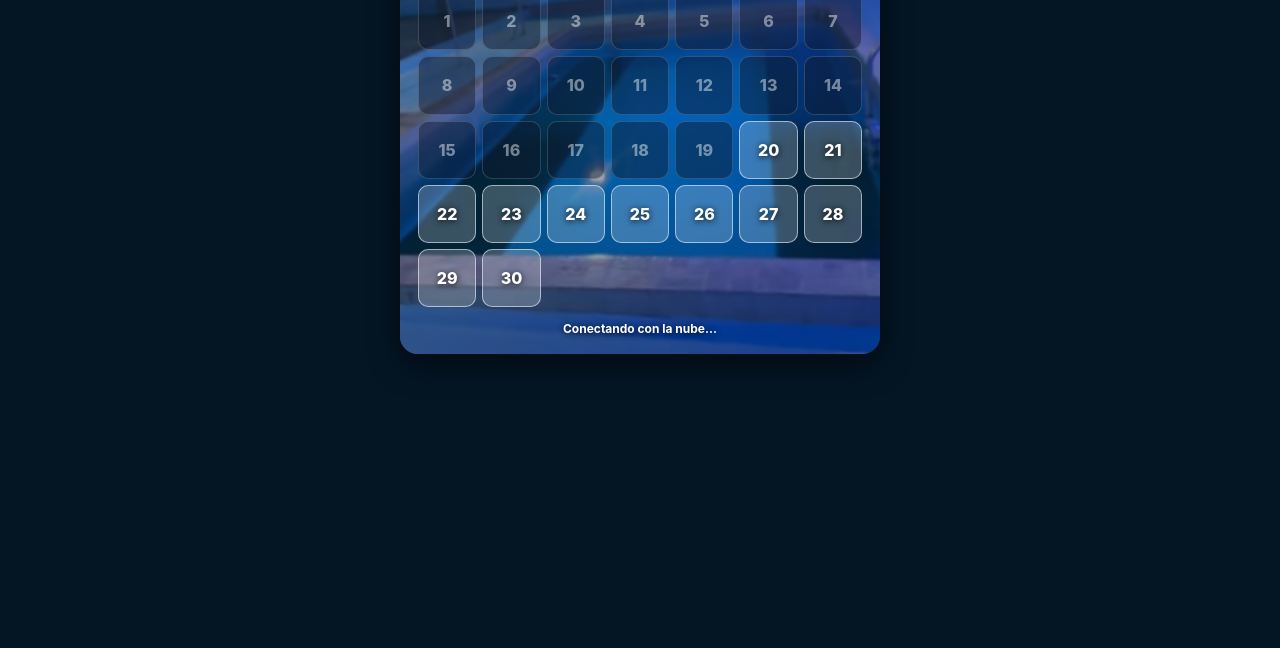
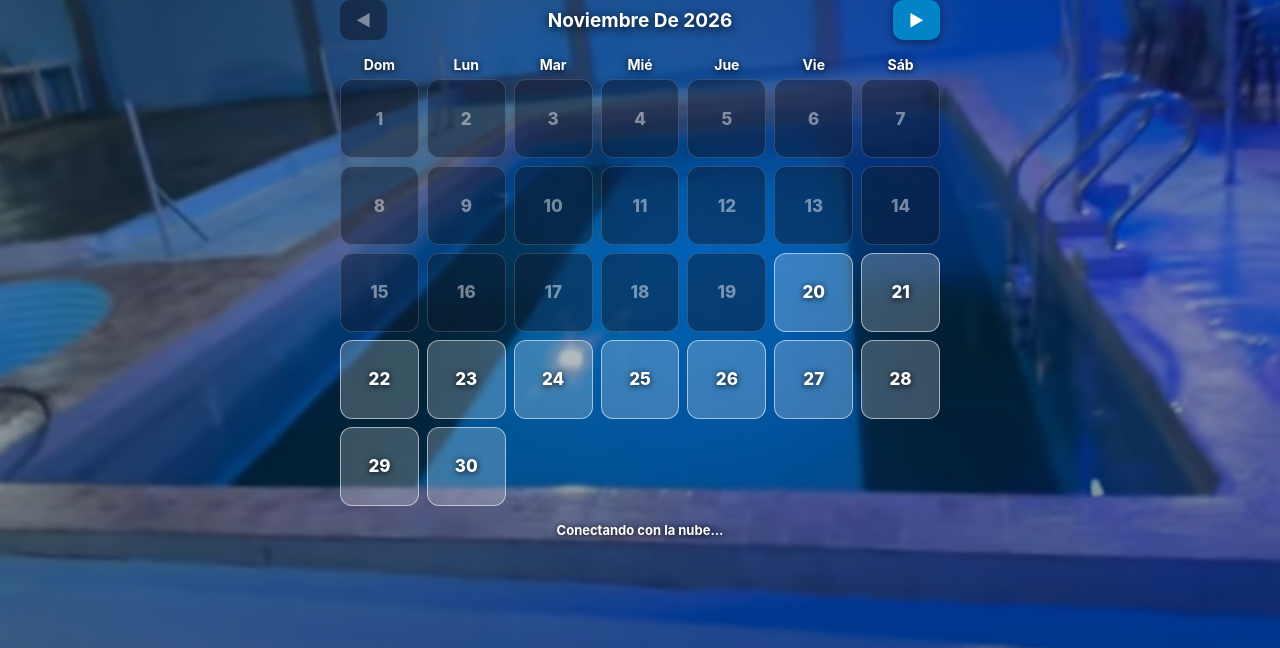
Before and after one commit to Alexya1/Piscina-Oasis-calendario, a plain HTML site: page index.html in a window 1280 px wide. Shown: the part 152-800 px from the top of the page. Drawn offline with Linux system fonts and the light colour scheme; no server answers.

```diff
--- a/index.html
+++ b/index.html
@@ -4,6 +4,7 @@
   <meta charset="UTF-8" />
   <meta name="viewport" content="width=device-width, initial-scale=1.0, maximum-scale=1.0, user-scalable=no" />
   <meta name="theme-color" content="#0284c7" />
+  <meta name="mobile-web-app-capable" content="yes" />
   <meta name="apple-mobile-web-app-capable" content="yes" />
   <meta name="apple-mobile-web-app-status-bar-style" content="black-translucent" />
   <link rel="manifest" href="./manifest.json" />
@@ -11,16 +12,26 @@
   <title>Calendario Del Oasis de Barranquilla</title>
   <style>
     * { box-sizing: border-box; font-family: -apple-system, BlinkMacSystemFont, "Segoe UI", Roboto, sans-serif; }
-    body { margin: 0; background: #041524; color: #0f172a; padding: 14px; min-height: 100vh; }
+    html, body {
+      margin: 0;
+      padding: 0;
+      width: 100%;
+      min-height: 100dvh;
+      background: #041524;
+      color: #0f172a;
+    }
 
     .container {
       position: relative;
-      max-width: 480px;
-      margin: 0 auto;
-      border-radius: 18px;
-      padding: 18px;
+      width: 100%;
+      min-height: 100dvh;
+      margin: 0;
+      border-radius: 0;
+      padding: 20px 14px;
       overflow: hidden;
-      box-shadow: 0 10px 30px rgba(0, 0, 0, 0.5);
+      display: flex;
+      flex-direction: column;
+      justify-content: center;
       background-color: #062840;
     }
 
@@ -45,25 +56,25 @@
       pointer-events: none;
     }
 
-    .content { position: relative; z-index: 1; }
+    .content { position: relative; z-index: 1; width: 100%; max-width: 600px; margin: 0 auto; }
 
     .app-title {
-      margin: 0 0 14px 0;
+      margin: 0 0 16px 0;
       text-align: center;
-      font-size: 20px;
+      font-size: 22px;
       font-weight: 800;
       color: #ffffff;
       text-shadow: 0 2px 10px rgba(0, 0, 0, 0.9);
       letter-spacing: 0.3px;
     }
 
-    header { display: flex; justify-content: space-between; align-items: center; margin-bottom: 14px; }
+    header { display: flex; justify-content: space-between; align-items: center; margin-bottom: 16px; }
     header button {
       background: #0284c7;
       color: #fff;
       border: none;
       border-radius: 10px;
-      padding: 9px 15px;
+      padding: 10px 16px;
       font-size: 16px;
       font-weight: bold;
       cursor: pointer;
@@ -77,16 +88,16 @@
     }
     header h2 {
       margin: 0;
-      font-size: 18px;
+      font-size: 19px;
       text-transform: capitalize;
       color: #ffffff;
       text-shadow: 0 2px 10px rgba(0, 0, 0, 0.9);
     }
 
-    .weekdays, .days { display: grid; grid-template-columns: repeat(7, 1fr); gap: 6px; text-align: center; }
+    .weekdays, .days { display: grid; grid-template-columns: repeat(7, 1fr); gap: 8px; text-align: center; }
     .weekdays div {
       font-weight: 700;
-      font-size: 13px;
+      font-size: 14px;
       color: #ffffff;
       text-shadow: 0 1px 6px rgba(0, 0, 0, 0.95);
       padding-bottom: 6px;
@@ -97,13 +108,13 @@
       display: flex;
       align-items: center;
       justify-content: center;
-      border-radius: 10px;
+      border-radius: 12px;
       background: rgba(255, 255, 255, 0.22);
       border: 1px solid rgba(255, 255, 255, 0.55);
       color: #ffffff;
       text-shadow: 0 1px 6px rgba(0, 0, 0, 0.9);
       font-weight: 800;
-      font-size: 16px;
+      font-size: 17px;
       cursor: pointer;
       user-select: none;
     }
@@ -125,8 +136,8 @@
     }
 
     .status-bar {
-      margin-top: 14px;
-      font-size: 12px;
+      margin-top: 16px;
+      font-size: 13px;
       text-align: center;
       color: #ffffff;
       text-shadow: 0 1px 6px rgba(0, 0, 0, 0.95);
```
